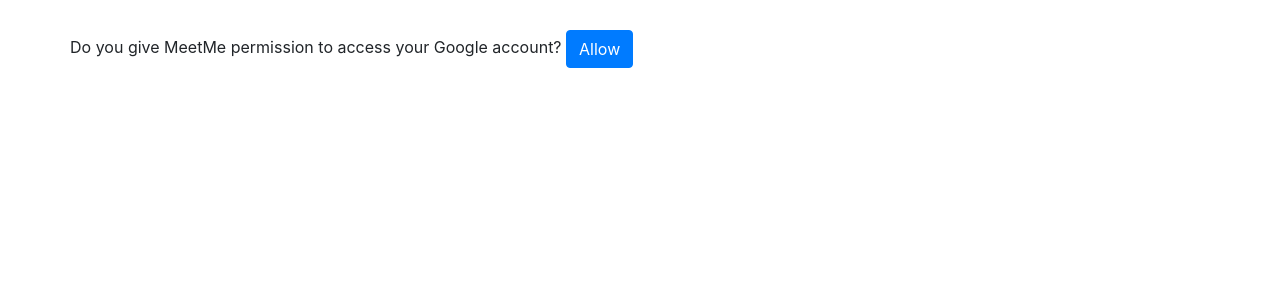
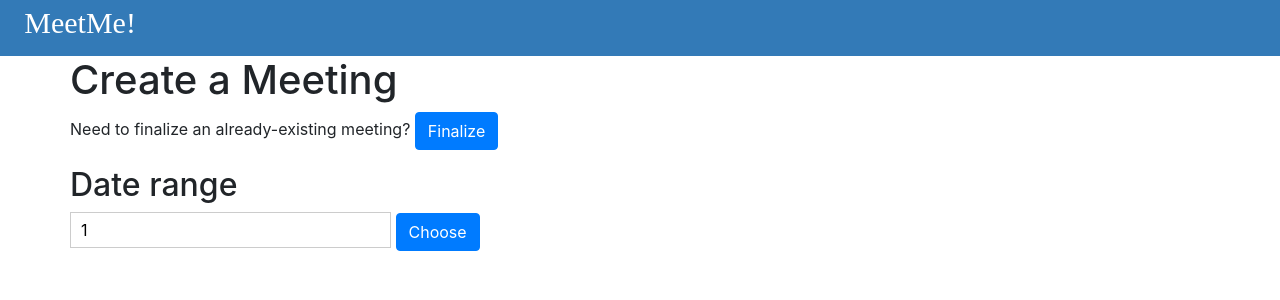
Before and after one commit to JakeUrban/MeeMeApp, a Flask app: page / in a window 1280 px wide. Shown: the top 300 px of the page. Run offline with Flask 2, Linux system fonts and the light colour scheme; the visitor is signed in with stand-in values (Sample User, id 1); some libraries are stand-ins or nearby versions.

Commit message:
Front-End Improvements

```diff
--- a/main.py
+++ b/main.py
@@ -62,6 +62,8 @@
     flask.session.pop('createdID', None)
   if 'isDeleted' in flask.session:
     flask.session.pop('isDeleted', None)
+  if 'meetingID' in flask.session:
+    flask.session.pop('meetingID', None)
   return render_template('index.html')
 
 """add_member also takes you to index.html, but it defines meetingID
@@ -76,6 +78,11 @@
 @app.route("/finalize")
 def finalize():
     return render_template('finalize.html')
+
+#@app.route("/signout", methods=["POST"])
+#def delete_credentials():
+#    flask.session.pop('credentials', None)
+#    choose()
 
 @app.route("/choose")
 def choose():
--- /dev/null
+++ b/static/css/index.css
@@ -0,0 +1,14 @@
+#topBar {
+    position: absolute;
+    left: 0;
+    right: 0;
+    height:7%;
+    background-color: rgb(51,122,183);
+}
+
+#MeetMe {
+    padding-left: 3%;
+    color: white;
+    font-size: 30px;
+    font-family: 'Arial Rounded MT Bold';
+}
--- a/templates/index.html
+++ b/templates/index.html
@@ -10,6 +10,8 @@
     src="//cdn.jsdelivr.net/momentjs/latest/moment.min.js"></script>
 <link rel="stylesheet" type="text/css"
     href="//cdn.jsdelivr.net/bootstrap/latest/css/bootstrap.css" />
+<link rel="stylesheet" type="text/css"
+    href="../static/css/index.css"/>
 
 <!-- Include Date Range Picker -->
 <script type="text/javascript"
@@ -17,16 +19,24 @@
 <link rel="stylesheet" type="text/css"
     href="//cdn.jsdelivr.net/bootstrap.daterangepicker/2/daterangepicker.css" />
 
+
 </head>
 
 <body>
 <div class="container">
 
+<div class="row" id="topBar">
+    <p id="MeetMe" style="vertical-align:center">MeetMe!</p>
+</div>
+
 {% if not session.meetingID is defined %}
-<div class="row">
-  <div class="text-center">
+<!--<div>
+    <a href="https://accounts.google.com/logout" role="button" class="btn btn-danger">Sign Out</a>
+</div>-->
+
+
+<div class="row text-center" style="padding-top:5%">
     <h1>Create a Meeting</h1>
-  </div>
 </div>
 
 <div class="row text-center">
@@ -71,7 +81,7 @@
 </form>
 </div>
 {% else %}
-    <div class="row text-center" style="padding-top: 30px">
+    <div class="row text-center" style="padding-top:5%">
         <form action="/choose">
           <label>Do you give MeetMe permission to access your Google account?</label>
           <input type="submit" class="btn btn-primary" value="Allow">
@@ -114,17 +124,15 @@
   </form>
 {% endif %}
 
-<div class="row text-center">
 {% with messages = get_flashed_messages() %}
   {% if messages %}
-    <ul class=flashes>
     {% for message in messages %}
-      <p>{{ message }}</p>
+      <div class="text-center">
+        <p>{{ message }}</p>
+      </div>
     {% endfor %}
-    </ul>
   {% endif %}
 {% endwith %}
-</div>
 
   </div>  <!--container (for bootstrap)-->
   </body> </html>
```
Also changed, not shown: static/css/finalize.css (added, +14 -0 lines), templates/finalize.html (+7 -2 lines).
